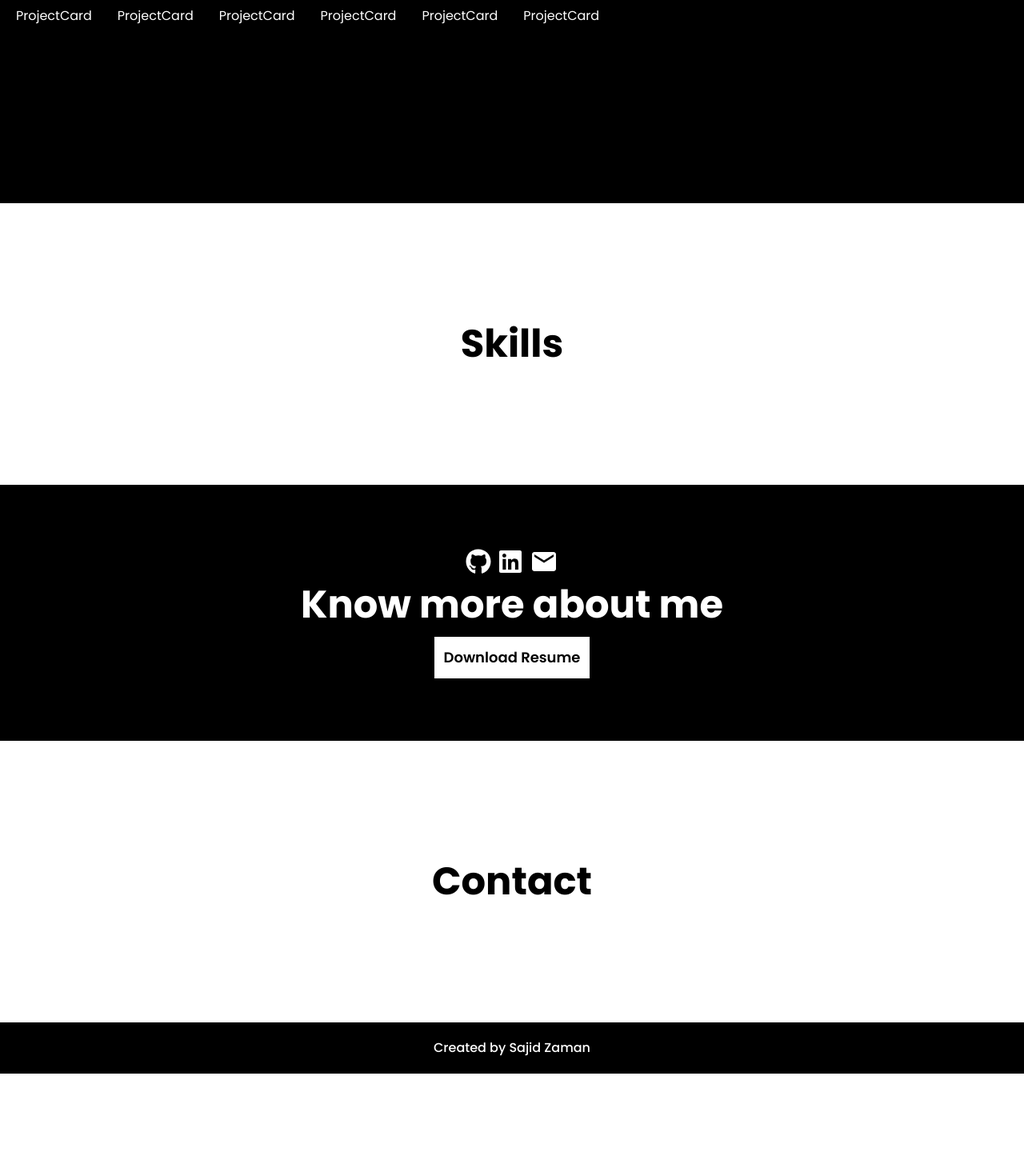
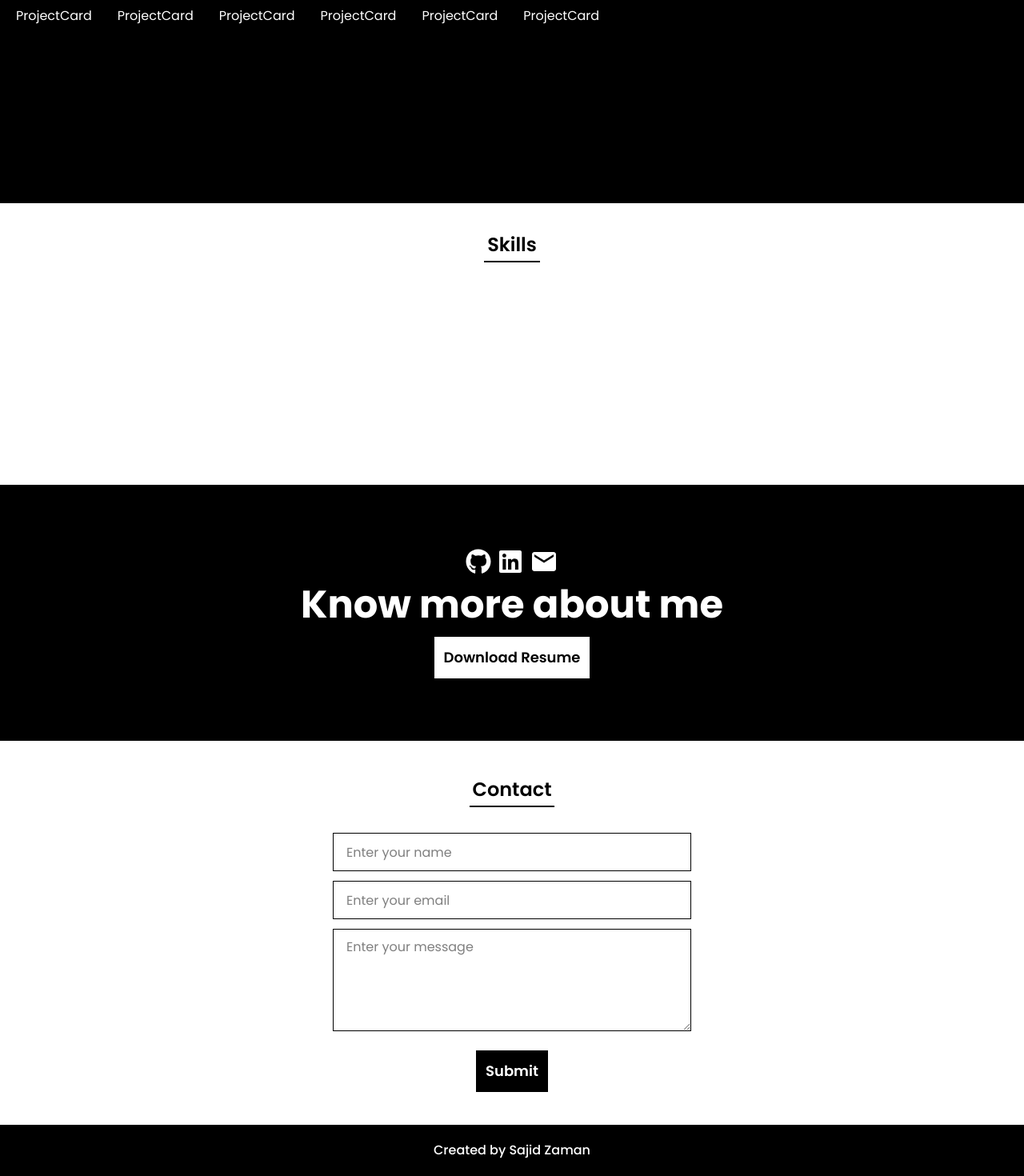
Before and after one commit to sajidzamanme/Portfolio, a React (Vite) app: page / in a window 1280 px wide. Shown: the part 730-2200 px from the top of the page at 80% size. Before the commit the page ends 2072 px from the top, so only its background shows below. Built offline with nearby package versions, Linux system fonts and the light colour scheme.

Commit message:
Update ContactBar with contact form

```diff
--- a/src/components/ContactBar.jsx
+++ b/src/components/ContactBar.jsx
@@ -1,13 +1,68 @@
+import { useState } from "react";
+
 const ContactBar = () => {
+  const [formData, setFormData] = useState({
+    name: "",
+    email: "",
+    message: "",
+  });
+
+  const handleSubmit = (event) => {
+    event.preventDefault();
+    console.log("Form submitted");
+    console.log(formData);
+  };
+
   return (
-    <div className="h-[22rem] w-full px-5">
+    <div className="w-full h-[30rem] flex flex-row items-center px-5">
       <div
         className="container mx-auto h-full flex flex-col items-center justify-center
-                   text-black gap-3 py-8"
+                   text-black gap-8 py-8"
       >
-        <h1 className="text-5xl font-bold">Contact</h1>
+        <h1 className="text-2xl font-semibold border-b-2 border-black px-1 py-1">
+          Contact
+        </h1>
 
-        {/* Add Contact Form */}
+        {/* Contact Form */}
+        <form
+          onSubmit={handleSubmit}
+          className="w-full max-w-md flex flex-col items-center justify-start gap-3"
+        >
+          <input
+            type="text"
+            value={formData.name}
+            className="h-[3rem] w-full border px-4"
+            placeholder="Enter your name"
+            onChange={(e) => {
+              setFormData((prev) => ({ ...prev, name: e.target.value }));
+            }}
+          />
+          <input
+            type="email"
+            value={formData.email}
+            className="h-[3rem] w-full border px-4"
+            placeholder="Enter your email"
+            onChange={(e) => {
+              setFormData((prev) => ({ ...prev, email: e.target.value }));
+            }}
+          />
+          <textarea
+            name="message"
+            value={formData.message}
+            id="message"
+            className="h-[8rem] w-full border px-4 py-2.5"
+            placeholder="Enter your message"
+            onChange={(e) => {
+              setFormData((prev) => ({ ...prev, message: e.target.value }));
+            }}
+          ></textarea>
+          <button
+            type="submit"
+            className="text-lg text-white font-semibold bg-black p-3 mt-3"
+          >
+            Submit
+          </button>
+        </form>
       </div>
     </div>
   );
--- a/src/components/Hero.jsx
+++ b/src/components/Hero.jsx
@@ -9,7 +9,7 @@ const Hero = () => {
       >
 
         {/* Text Section */}
-        <div className="w-full flex flex-col items-center gap- lg:max-w-6/10 lg:items-start">
+        <div className="w-full flex flex-col items-center gap-3 lg:max-w-6/10 lg:items-start">
           <h1 className="text-5xl xl:text-7xl font-bold lg:text-6xl">
             I'm Sajid Zaman
           </h1>
--- a/src/components/SkillsBar.jsx
+++ b/src/components/SkillsBar.jsx
@@ -1,11 +1,13 @@
 const SkillsBar = () => {
   return (
-    <div className="h-[22rem] w-full px-5">
+    <div className="w-full h-[22rem] px-5">
       <div
-        className="container mx-auto h-full flex flex-col items-center justify-center
-                   text-black gap-3 py-8"
+        className="container mx-auto h-full flex flex-col items-center justify-start
+                   text-black gap-8 py-8"
       >
-        <h1 className="text-5xl font-bold">Skills</h1>
+        <h1 className="text-2xl font-semibold border-b-2 border-black px-1 py-1">
+          Skills
+        </h1>
 
         {/* Skills Section shown by logos ig */}
       </div>
```
